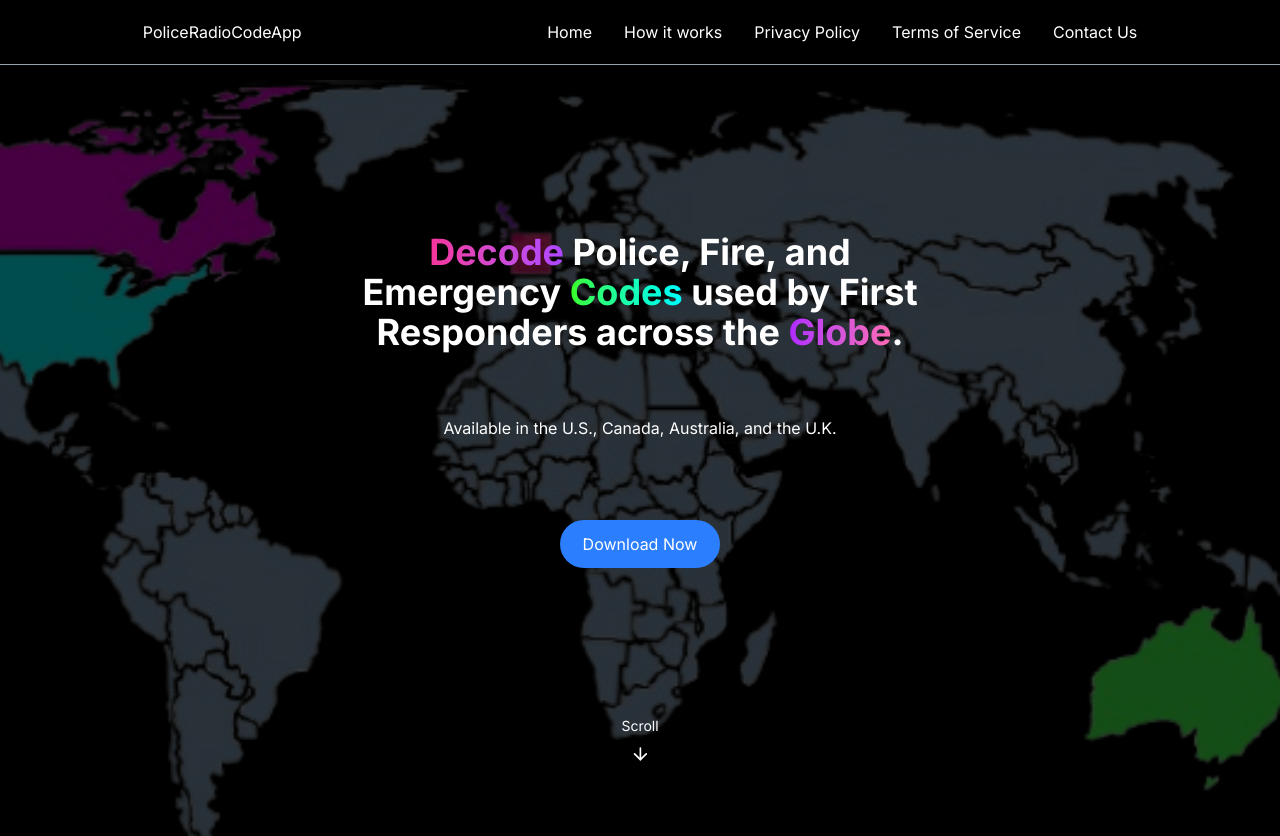
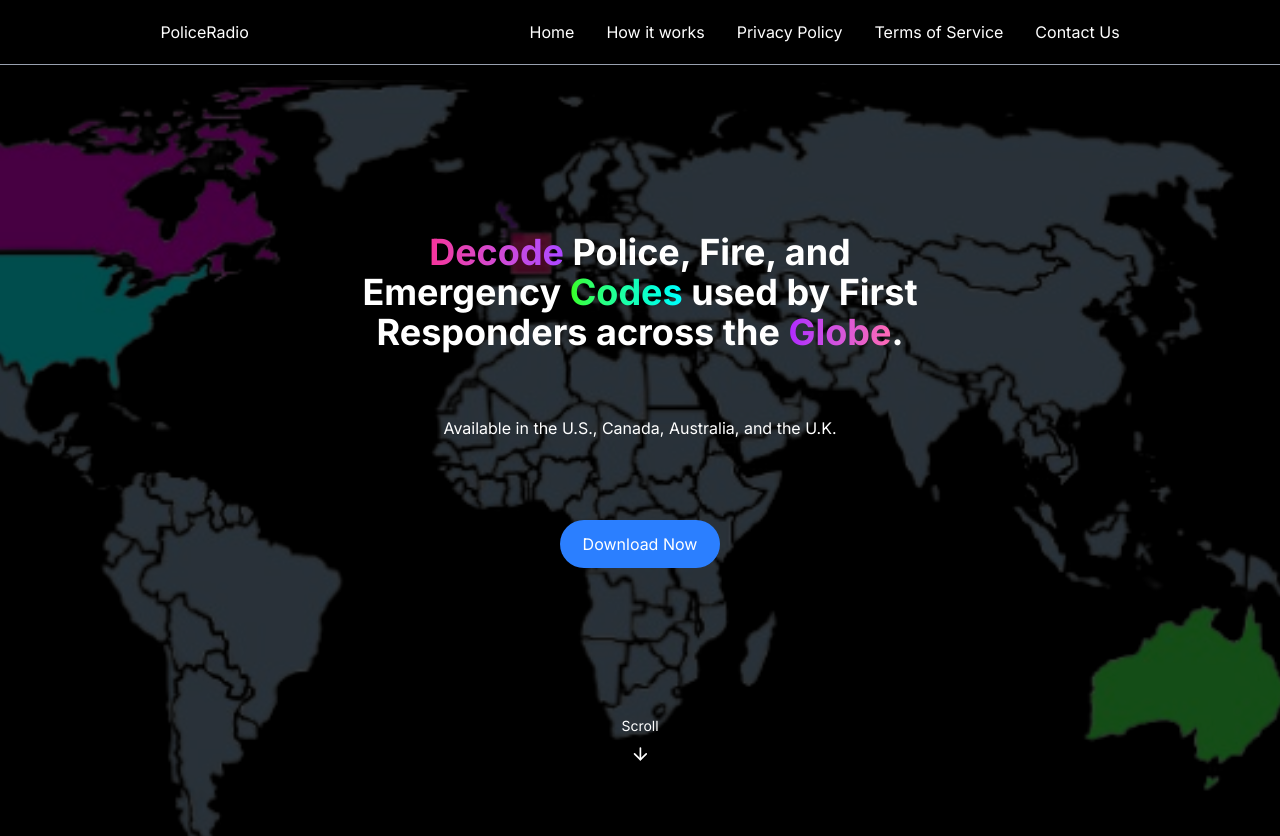
Before and after one commit to Snofts/PoliceRadioCodeApp, a React (Vite) app: page / in a window 1280 px wide. Shown: the top 836 px of the page. Built offline with nearby package versions, Linux system fonts and the light colour scheme; no server answers.

Commit message:
Logo adjusted

```diff
--- a/src/components/Navbar.jsx
+++ b/src/components/Navbar.jsx
@@ -20,7 +20,7 @@ const Navbar = () => {
     <header>
       <nav>
         <div>
-          <h2 className="text-white">PoliceRadioCodeApp</h2>
+          <h2 className="text-white">PoliceRadio</h2>
         </div>
         <ul className={`${openNavigation ? "" : "max-md:hidden"}`}>
           {navLinks.map(({ label, url }) => (
```
